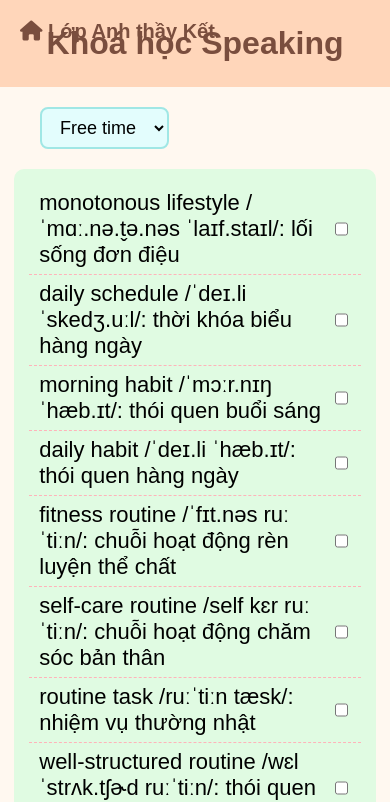
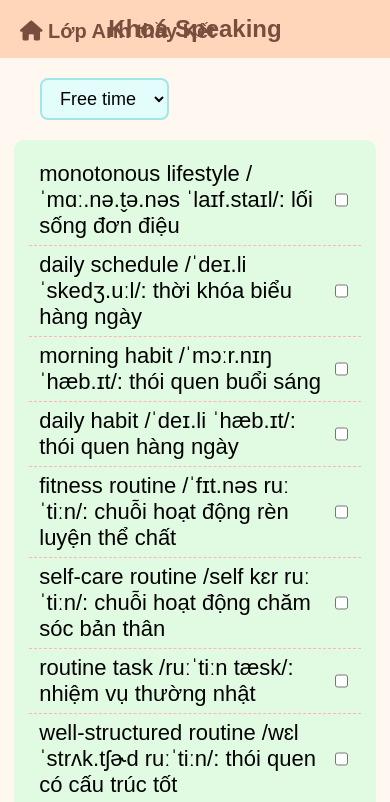
Before and after one commit to ketng91/khoaspeaking, a plain HTML site: page index.html in a window 390 px wide. Shown: the top 802 px of the page. Drawn offline with Linux system fonts and the light colour scheme.

Commit message:
Add files via upload

```diff
--- a/index.html
+++ b/index.html
@@ -3,7 +3,7 @@
 <head>
 <meta charset="UTF-8">
 <meta name="viewport" content="width=device-width, initial-scale=1.0">
-<title>Khoá học Speaking - Lớp Anh thầy Kết</title>
+<title>Khoá Speaking - Lớp Anh thầy Kết</title>
 <link rel="stylesheet" href="https://cdnjs.cloudflare.com/ajax/libs/font-awesome/6.5.0/css/all.min.css">
 
 <style>
@@ -17,11 +17,35 @@ body {
 
 header {
   background-color: #ffd6ba;
-  padding: 25px;
+  padding: 25px 15px;
   font-size: 32px;
   font-weight: bold;
   color: #7a4e3e;
+  text-align: center;
   position: relative;
+  display: flex;
+  flex-wrap: wrap;       /* Cho phép xuống dòng nếu màn hình nhỏ */
+  justify-content: center;
+  align-items: center;
+  gap: 10px;             /* Khoảng cách giữa link và tiêu đề */
+}
+
+header a {
+  position: static;      /* Bỏ absolute để không chồng lên tiêu đề */
+  font-size: 20px;
+  color: #7a4e3e;
+  text-decoration: none;
+}
+
+/* Responsive cho điện thoại nhỏ */
+@media (max-width: 480px) {
+  header {
+    font-size: 24px;
+    padding: 15px 10px;
+  }
+  header a {
+    font-size: 18px;
+  }
 }
 
 .top-select {
@@ -145,20 +169,13 @@ footer {
             color:#7a4e3e; text-decoration:none;">
     <i class="fa-solid fa-house"></i> Lớp Anh thầy Kết
   </a>
-  Khoá học Speaking
+  Khoá Speaking
 </header>
 
 <div class="top-select">
   <select id="wordList">
     <option value="1">Free time</option>
     <option value="2">Study</option>
-
-
-
-
-
-
-
 
 
 
@@ -181,7 +198,7 @@ footer {
 
 <div class="review-box speaking">
   <div style="font-size:28px; color:#004d61; margin-bottom:10px;">
-    Phản xạ nói câu tiếng Anh
+    Thực hành Phản xạ nói câu tiếng Anh
   </div>
 
   <div class="display-container">
```
